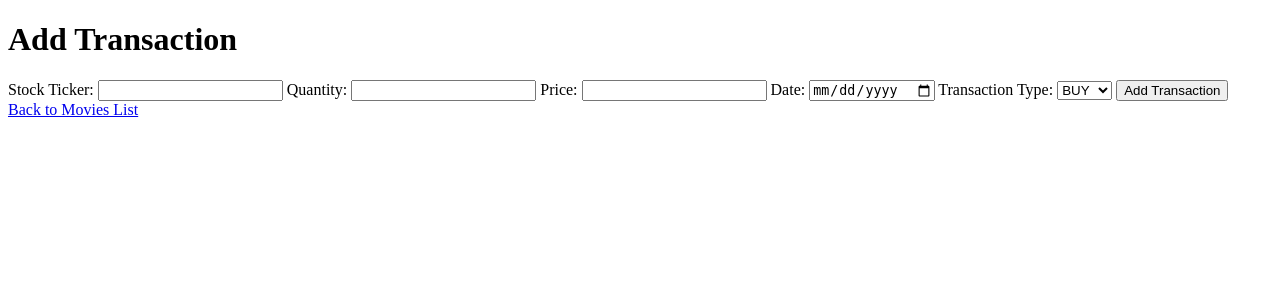
After one commit to florinho1503/ddwt_portfolio_tracker, a Flask app: page /add_transaction in a window 1280 px wide. The commit adds this page. Shown: the top 300 px of the page. Run offline with Flask 3, Linux system fonts and the light colour scheme; a user stored in the database is signed in; data comes from the database, SQL or seed files in the repository.

Commit message:
transaction mechanism works with db

```diff
--- a/app/routes.py
+++ b/app/routes.py
@@ -1,8 +1,9 @@
 from app import app, db
 from flask import render_template, request, redirect, url_for, flash
-from app.models import User
+from app.models import User, Transaction, Portfolio
 from flask_login import login_user, logout_user, current_user, login_required
 from app.forms import LoginForm, RegistrationForm
+from datetime import datetime
 
 # Reinout Vrielink - S5703166
 # Index/Home page
@@ -14,55 +15,55 @@ def index():
     return render_template('index.html')
 
 # Adding Movies
-# @app.route('/add_movie', methods=['GET', 'POST'])
-# @login_required  # By adding this you get directed to the login screen if you haven't logged in
-# def add_movie():
-#     """Add a new movie or update an existing one."""
-#     movie = None
-#     if request.method == 'POST':
-#         movie_id = request.form.get('id')
-#         if movie_id:
-#             # Update existing movie
-#             movie = Movie.query.get(movie_id)
-#             if movie:
-#                 movie.name = request.form['name']
-#                 movie.year = request.form['year']
-#                 movie.oscars = request.form['oscars']
-#             else:
-#                 return "Movie not found.", 404
-#         else:
-#             # Add a new movie
-#             movie = Movie(
-#                 name=request.form['name'],
-#                 year=request.form['year'],
-#                 oscars=request.form['oscars']
-#             )
-#         # Save changes to the database
-#         db.session.add(movie)
-#         db.session.commit()
-#         flash('Movie saved successfully!')
-#         return redirect(url_for('index'))
-#
-#     movie_id = request.args.get('id')
-#     if movie_id:
-#         movie = Movie.query.get(movie_id)
-#     return render_template('add_movie.html', movie=movie)
+# Adding Transactions
+@app.route('/add_transaction', methods=['GET', 'POST'])
+@login_required
+def add_transaction():
+    """Add a new transaction for the current user's portfolio."""
 
-# Deleting a movie
-# @app.route('/delete_movie/<int:id>', methods=['POST'])
-# @login_required  # Again, login required. Users can only view, edit, delete and add new movies after logging in
-# def delete_movie(id):
-#     """Delete a movie by its ID."""
-#     movie_to_delete = Movie.query.get_or_404(id)
-#     try:
-#         db.session.delete(movie_to_delete)
-#         db.session.commit()
-#         flash('Movie deleted successfully!')
-#         return redirect(url_for('index'))
-#     except Exception as e:
-#         return f"There was a problem deleting that movie: {e}"
+    # Ensure the user has a portfolio
+    portfolio = Portfolio.query.filter_by(user_id=current_user.id).first()
+    if not portfolio:
+        # Automatically create a portfolio for the user if it doesn't exist
+        portfolio = Portfolio(user_id=current_user.id, name='Default Portfolio')
+        db.session.add(portfolio)
+        db.session.commit()
+        print(f"Created portfolio for user {current_user.id}: {portfolio}")
 
-# Logging in
+    if request.method == 'POST':
+        # Debug: Log POST data
+        print(f"POST data received: {request.form}")
+
+        transaction_date = datetime.strptime(request.form['date'], '%Y-%m-%d').date()
+
+        # Create a new transaction
+        transaction = Transaction(
+            portfolio_id=portfolio.portfolio_id,  # Automatically associate with the user's portfolio
+            stock_ticker=request.form['stock_ticker'],
+            quantity=float(request.form['quantity']),
+            price=float(request.form['price']),
+            date=transaction_date,
+            transaction_type=request.form['transaction_type']
+        )
+
+        # Save the transaction
+        try:
+            db.session.add(transaction)
+            db.session.commit()
+            print("Transaction saved to the database.")
+            flash('Transaction saved successfully!')
+        except Exception as e:
+            db.session.rollback()
+            print(f"Error saving transaction: {e}")
+            flash('Failed to save transaction.')
+            return redirect(url_for('add_transaction'))
+
+        return redirect(url_for('index'))
+
+    # Render the transaction form
+    return render_template('add_transaction.html')
+
+
 @app.route('/login', methods=['GET', 'POST'])
 def login():
     """Log in an existing user."""
@@ -82,6 +83,13 @@ def login():
 
     return render_template('login.html', title='Login', form=form)
 
+from sqlalchemy import text
+@app.before_request
+def enforce_foreign_keys():
+    """Ensure SQLite enforces foreign key constraints."""
+    if db.engine.dialect.name == "sqlite":
+        db.session.execute(text('PRAGMA foreign_keys=ON;'))
+
 # Logging out
 @app.route('/logout')
 def logout():
@@ -90,7 +98,7 @@ def logout():
     flash('You have been logged out.')
     return redirect(url_for('index'))
 
-# Registering
+
 @app.route('/register', methods=['GET', 'POST'])
 def register():
     """Register a new user."""
@@ -104,10 +112,18 @@ def register():
         user.set_password(form.password.data)  # Hash the password
         db.session.add(user)
         db.session.commit()
-        flash('Registration successful! Please log in.')
+        flash('Registration successful!')
+
+        # Create a portfolio for the new user
+        portfolio = Portfolio(user_id=user.id, name="Default Portfolio")
+        db.session.add(portfolio)
+        db.session.commit()  # Save the portfolio
+
+        flash('Portfolio created successfully! Please log in.')
         return redirect(url_for('login'))
 
     return render_template('register.html', title='Register', form=form)
+
 
 # If wrong URL is entered you get directed to error page. This is the custom error handler
 @app.errorhandler(404)
--- /dev/null
+++ b/app/templates/add_transaction.html
@@ -0,0 +1,35 @@
+<!DOCTYPE html>
+<html lang="en">
+<head>
+    <meta charset="UTF-8">
+    <meta name="viewport" content="width=device-width, initial-scale=1.0">
+    <title>Add Transaction</title>
+</head>
+<body>
+<h1>Add Transaction</h1>
+<form method="post">
+    <label for="stock_ticker">Stock Ticker:</label>
+    <input type="text" id="stock_ticker" name="stock_ticker" required>
+
+    <label for="quantity">Quantity:</label>
+    <input type="number" id="quantity" name="quantity" required>
+
+    <label for="price">Price:</label>
+    <input type="number" id="price" name="price" step="0.01" required>
+
+    <label for="date">Date:</label>
+    <input type="date" id="date" name="date" required>
+
+    <label for="transaction_type">Transaction Type:</label>
+    <select id="transaction_type" name="transaction_type" required>
+        <option value="BUY">BUY</option>
+        <option value="SELL">SELL</option>
+    </select>
+
+    <button type="submit">Add Transaction</button>
+</form>
+
+
+    <a href="{{ url_for('index') }}">Back to Movies List</a>
+</body>
+</html>
--- a/app/templates/index.html
+++ b/app/templates/index.html
@@ -138,5 +138,5 @@
         <tbody>
         </tbody>
     </table>
-
+    <a href="{{ url_for('add_transaction') }}">Add a New Transaction</a>
 {% endblock %}
--- a/app/templates/portfolio_tracker.html
+++ b/app/templates/portfolio_tracker.html
@@ -3,5 +3,5 @@
 {% block title %}Movies{% endblock %}
 
 {% block content %}
-
+<a href="{{ url_for('add_transaction') }}">Add a New Transaction</a>
 {% endblock %}
```
Also changed, not shown: app/models.py (+18 -7 lines), app/templates/add_movie.html (deleted, +0 -13 lines), app/instance/Portfolio_Tracker.db, portfolio.db (deleted), 8 other files.
